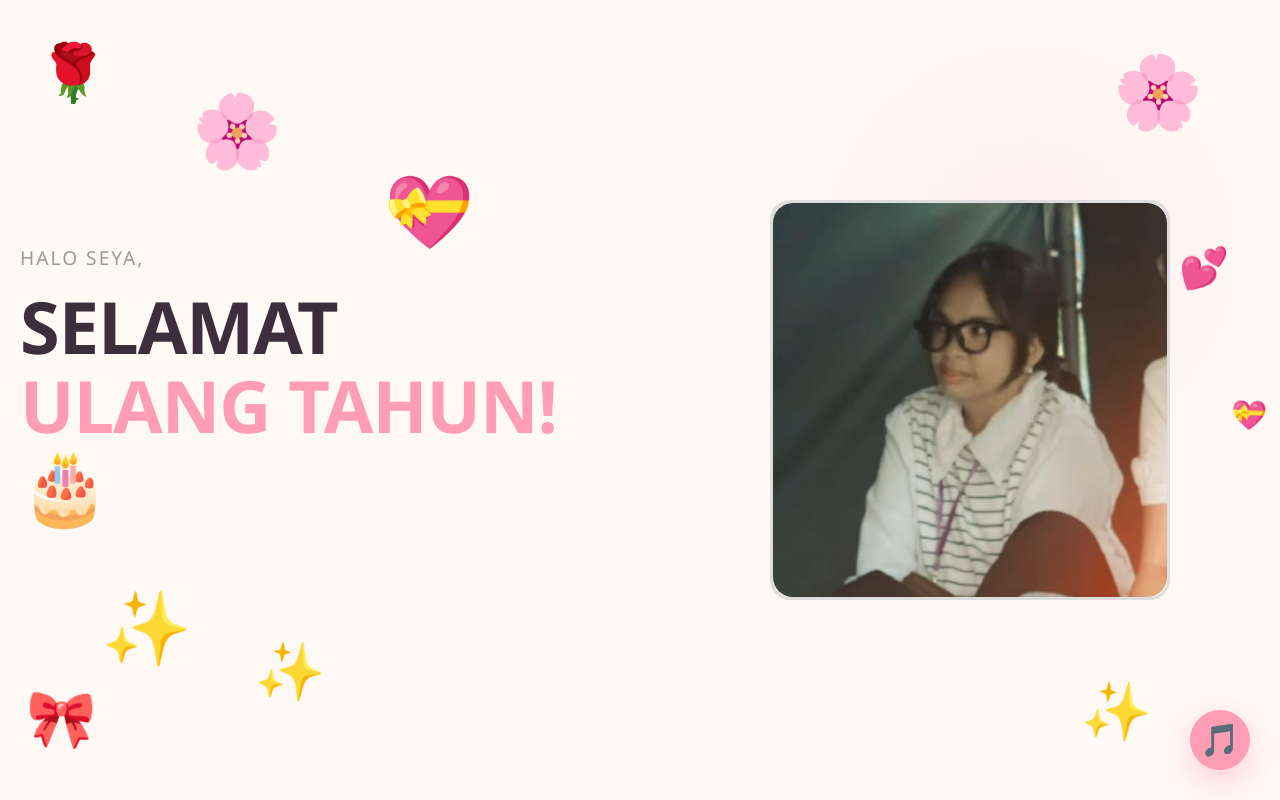
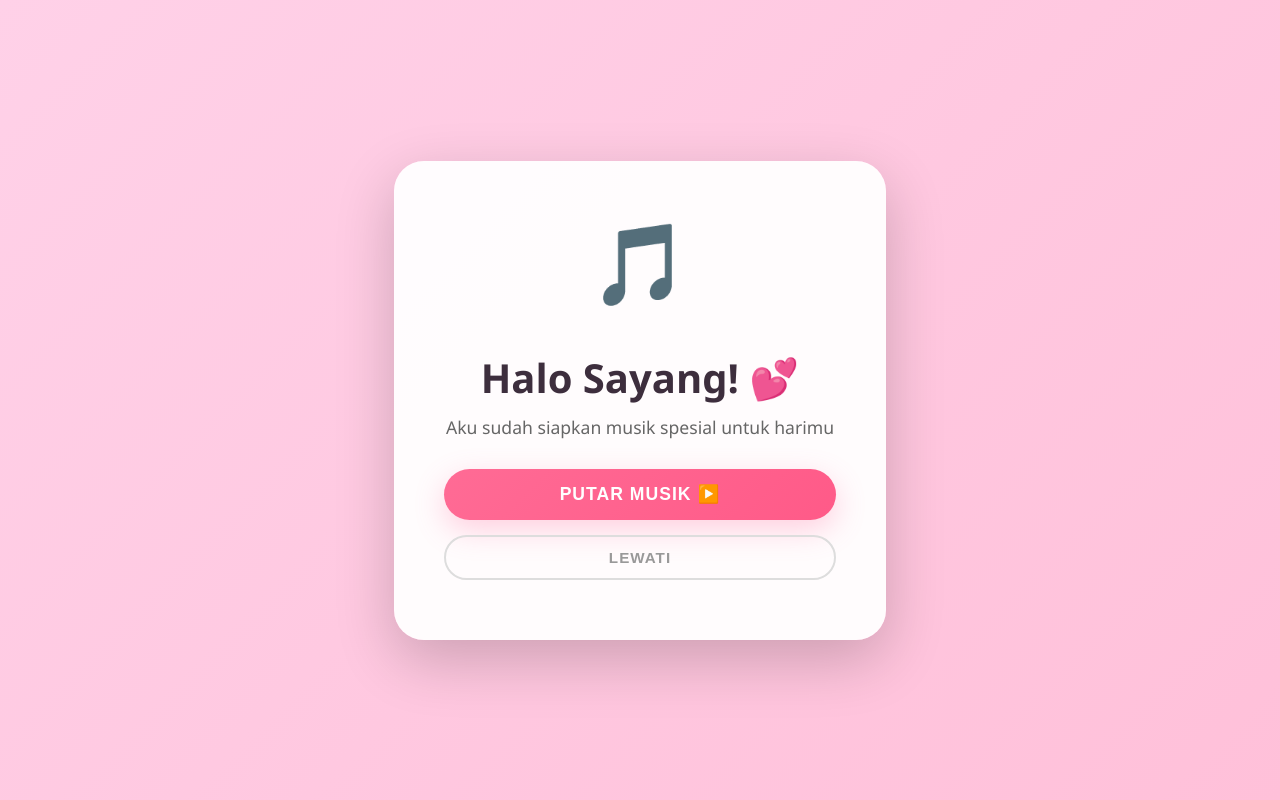
Before and after one commit to Voidxy6475/birthday-website, a plain HTML site: page index.html in a window 1280 px wide. Shown: the top 800 px of the page. Drawn offline with Linux system fonts and the light colour scheme.

Commit message:
Update index.html

```diff
--- a/index.html
+++ b/index.html
@@ -158,6 +158,121 @@
             animation: none;
         }
 
+        /* ===== MUSIC SPLASH SCREEN ===== */
+        .music-splash {
+            position: fixed;
+            top: 0;
+            left: 0;
+            width: 100%;
+            height: 100%;
+            background: linear-gradient(135deg, #FFD1E8 0%, #FFC0D9 100%);
+            display: flex;
+            align-items: center;
+            justify-content: center;
+            z-index: 3000;
+            opacity: 0;
+            pointer-events: none;
+            transition: opacity 0.5s ease;
+        }
+
+        .music-splash.show {
+            opacity: 1;
+            pointer-events: auto;
+        }
+
+        .music-splash-content {
+            text-align: center;
+            background: rgba(255, 255, 255, 0.95);
+            padding: 60px 50px;
+            border-radius: 30px;
+            max-width: 500px;
+            box-shadow: 0 20px 60px rgba(0, 0, 0, 0.2);
+            animation: scaleIn 0.5s cubic-bezier(0.34, 1.56, 0.64, 1);
+        }
+
+        @keyframes scaleIn {
+            from {
+                opacity: 0;
+                transform: scale(0.8);
+            }
+            to {
+                opacity: 1;
+                transform: scale(1);
+            }
+        }
+
+        .music-splash-icon {
+            font-size: 80px;
+            margin-bottom: 20px;
+            animation: floatIcon 3s ease-in-out infinite;
+        }
+
+        @keyframes floatIcon {
+            0%, 100% {
+                transform: translateY(0);
+            }
+            50% {
+                transform: translateY(-20px);
+            }
+        }
+
+        .music-splash-content h2 {
+            font-size: 2.5rem;
+            color: #3D2E3D;
+            margin-bottom: 10px;
+            font-weight: 900;
+        }
+
+        .music-splash-content p {
+            font-size: 1.1rem;
+            color: #666;
+            margin-bottom: 30px;
+            font-weight: 300;
+        }
+
+        .music-splash-btn {
+            background: linear-gradient(135deg, #FF6B95 0%, #FF5A88 100%);
+            color: white;
+            border: none;
+            padding: 15px 40px;
+            font-size: 1.1rem;
+            font-weight: 700;
+            border-radius: 50px;
+            cursor: pointer;
+            transition: all 0.3s ease;
+            margin-bottom: 15px;
+            width: 100%;
+            text-transform: uppercase;
+            letter-spacing: 1px;
+            box-shadow: 0 10px 30px rgba(255, 107, 157, 0.3);
+        }
+
+        .music-splash-btn:hover {
+            background: linear-gradient(135deg, #FF5A88 0%, #FF4978 100%);
+            transform: translateY(-3px);
+            box-shadow: 0 15px 40px rgba(255, 107, 157, 0.5);
+        }
+
+        .music-splash-btn-skip {
+            background: transparent;
+            color: #999;
+            border: 2px solid #ddd;
+            padding: 12px 40px;
+            font-size: 0.95rem;
+            font-weight: 600;
+            border-radius: 50px;
+            cursor: pointer;
+            transition: all 0.3s ease;
+            width: 100%;
+            text-transform: uppercase;
+            letter-spacing: 1px;
+        }
+
+        .music-splash-btn-skip:hover {
+            border-color: #FF6B95;
+            color: #FF6B95;
+        }
+
         /* ===== PAGE CONTENT ===== */
         .page {
             display: none;
@@ -934,8 +1049,19 @@
     <button class="back-button" id="backButton" onclick="goToPage('home')">←</button>
 
     <audio id="bgMusic" loop>
-        <source src="music.mp3" type="audio/mpeg">
+        <source src="Birthday Song Piano cover (Happy birthday to me XD).mp3" type="audio/mpeg">
     </audio>
+
+    <!-- MUSIC SPLASH SCREEN -->
+    <div id="musicSplash" class="music-splash show">
+        <div class="music-splash-content">
+            <div class="music-splash-icon">🎵</div>
+            <h2>Halo Sayang! 💕</h2>
+            <p>Aku sudah siapkan musik spesial untuk harimu</p>
+            <button class="music-splash-btn" onclick="startMusicAndCloseSplash()">Putar Musik ▶️</button>
+            <button class="music-splash-btn-skip" onclick="skipMusicSplash()">Lewati</button>
+        </div>
+    </div>
 
     <button id="musicBtn" class="audio-control">🎵</button>
 
@@ -950,7 +1076,7 @@
 
             <div class="hero-content">
                 <div class="hero-text">
-                    <h2>HALO SEYA,</h2>
+                    <h2>HALO SAYANG,</h2>
                     <h1>SELAMAT<span>ULANG TAHUN! 🎂</span></h1>
                 </div>
                 <div class="hero-image">
@@ -967,7 +1093,7 @@
             <!-- DECORATIONS - JAUH TERPISAH SATU SAMA LAIN -->
             <div class="floating-decoration size-4" style="top: 14%; left: 3%;">🎉</div>
              <div class="floating-decoration size-5" style="top: 13%; right: 25%;">🎀</div>
-            <div class="floating-decoration size-3" style="top: 10%; right: 1%;">✨</div>
+            <div class="floating-decoration size-3" style="top: 50%; right: 1%;">✨</div>
             <div class="floating-decoration size-5" style="bottom: 13%; left: 25%;">🎀</div>
 
 
@@ -1017,7 +1143,7 @@
             <div class="im-so-glad-content">
                 <div class="im-so-glad-text">
                     <h2>AKU BEGITU<br>BERUNTUNG</h2>
-                    <p>memilikimu dalam hidupku, kamu memiliki hati emas dan jiwa yang memancarkan kehangatan serta kebaikan. Kamu adalah orang paling cantik yang pernah aku kenal, baik dari dalam maupun dari luar. 💕</p>
+                    <p>memilikimu dalam hidupku dan bisa memanggilmu pacarku, kamu memiliki hati emas dan jiwa yang memancarkan kehangatan serta kebaikan. Kamu adalah orang paling cantik yang pernah aku kenal, baik dari dalam maupun dari luar. 💕</p>
                     <p>aku ingin meluangkan waktu untuk memberitahumu betapa berarti dirimu bagiku. Kamu adalah berkah terbesar dalam hidupku dan orang favorit di dunia ini.</p>
                 </div>
                 <div class="im-so-glad-image">
@@ -1036,7 +1162,7 @@
             <!-- DECORATIONS - JAUH TERPISAH SATU SAMA LAIN -->
             <div class="floating-decoration size-4" style="top: 4%; left: 3%;">🌹</div>
             <div class="floating-decoration size-3" style="top: 30%; right: 4%;">💕</div>
-            <div class="floating-decoration size-5" style="bottom: 15%; left: 8%;">✨</div>
+            <div class="floating-decoration size-5" style="bottom: 30%; left: 8%;">✨</div>
              <div class="floating-decoration size-4" style="bottom: 5%; right: 10%;">✨</div>
 
             <div class="once-again-content">
@@ -1048,7 +1174,7 @@
                 </div>
                 <div class="once-again-text">
                     <h2>SELAMANYA<br>BERSAMA<br>DIRIMU 💞</h2>
-                    <p>Selamat ulang tahun untuk cintaku, sahabat terbaikku, belahan jiwaku, dan partner petualanganku. Terima kasih sudah menjadi sahabat yang luar biasa, mencintaiku tanpa syarat, dan menjadi orang paling menakjubkan yang pernah aku temui.</p>
+                    <p>Selamat ulang tahun untuk cinta hidupku, sahabat terbaikku, belahan jiwaku, dan partner petualanganku. Terima kasih sudah menjadi pacar yang luar biasa, mencintaiku tanpa syarat, dan menjadi orang paling menakjubkan yang pernah aku temui.</p>
                     <p>aku ingin memberikanmu semua cinta, kebahagiaan, dan kesuksesan di dunia. Semoga semua mimpi dan harapanmu terwujud, dan semoga tahun ini penuh dengan petualangan baru dan momen-momen tak terlupakan. aku tidak sabar untuk merayakan banyak ulang tahunmu lagi dan menciptakan kenangan indah bersama.</p>
                     <p>semoga harimu penuh dengan kegembiraan dan cinta yang kamu layak dapatkan. Aku mencintaimu lebih dari yang bisa diekspresikan dengan kata-kata 💗</p>
                 </div>
@@ -1081,7 +1207,7 @@
                     <div class="coupon-main">
                         <div class="coupon-label">KUPON CINTA</div>
                         <div class="coupon-title">MAKAN MALAM ROMANTIS</div>
-                        <div class="coupon-date">BERLAKU HINGGA APRIL 2026</div>
+                        <div class="coupon-date">BERLAKU HINGGA APRIL 2025</div>
                         <div class="coupon-hole top"></div>
                         <div class="coupon-hole bottom"></div>
                     </div>
@@ -1092,7 +1218,7 @@
                     <div class="coupon-main">
                         <div class="coupon-label">KUPON CINTA</div>
                         <div class="coupon-title">SHOPPING SPREE GRATIS</div>
-                        <div class="coupon-date">BERLAKU HINGGA APRIL 2026</div>
+                        <div class="coupon-date">BERLAKU HINGGA APRIL 2025</div>
                         <div class="coupon-hole top"></div>
                         <div class="coupon-hole bottom"></div>
                     </div>
@@ -1103,7 +1229,7 @@
                     <div class="coupon-main">
                         <div class="coupon-label">KUPON CINTA</div>
                         <div class="coupon-title">HADIAH PILIHAN KAMI</div>
-                        <div class="coupon-date">BERLAKU HINGGA APRIL 2026</div>
+                        <div class="coupon-date">BERLAKU HINGGA APRIL 2025</div>
                         <div class="coupon-hole top"></div>
                         <div class="coupon-hole bottom"></div>
                     </div>
@@ -1114,7 +1240,7 @@
                     <div class="coupon-main">
                         <div class="coupon-label">KUPON CINTA</div>
                         <div class="coupon-title">LIBURAN AKHIR PEKAN</div>
-                        <div class="coupon-date">BERLAKU HINGGA APRIL 2026</div>
+                        <div class="coupon-date">BERLAKU HINGGA APRIL 2025</div>
                         <div class="coupon-hole top"></div>
                         <div class="coupon-hole bottom"></div>
                     </div>
@@ -1292,7 +1418,7 @@
             <h2>💌 SURAT CINTA</h2>
             <p>Sayang,</p>
             <p>Di hari yang istimewa ini, aku ingin mengatakan bahwa kamu adalah hadiah terbesar dalam hidupku. Setiap senyum, setiap tawa, setiap momen bersama kamu adalah kenangan yang akan aku hargai selamanya. 💕</p>
-            <p>Kamu membuat hidup menjadi lebih indah, lebih bermakna, dan lebih penuh warna. Terima kasih telah menjadi bagian dari perjalanan hidupku dan menjadi salah satu alasan terbesar kebahagiaanku.</p>
+            <p>Kamu membuat hidup menjadi lebih indah, lebih bermakna, dan lebih penuh warna. Terima kasih telah menjadi bagian dari perjalanan hidupku dan menjadi alasan terbesar kebahagiaanku.</p>
             <p>Kamu adalah mimpi yang menjadi kenyataan. Setiap hari denganmu adalah anugerah yang aku syukuri dengan sepenuh hati. Aku berjanji untuk selalu ada untukmu, merawatmu, dan membuat hari-harimu penuh dengan kebahagiaan.</p>
             <p>Semoga hari ini penuh dengan kebahagiaan yang kamu layak terima, dan semoga setiap hari ke depan membawa keberuntungan, kesuksesan, dan cinta yang melimpah untuk dirimu.</p>
             <p>Selamat ulang tahun untuk orang yang paling aku cintai di dunia. 💗✨</p>
@@ -1395,48 +1521,43 @@
         // ===== AUDIO CONFIGURATION =====
         const audio = document.getElementById('bgMusic');
         const btn = document.getElementById('musicBtn');
-
-        // Flag untuk track apakah music sudah dimulai
-        let musicStarted = false;
-
-        // Fungsi untuk memulai musik
-        function startMusic() {
-            if (!musicStarted) {
-                audio.play().catch((error) => {
-                    console.log('Autoplay blocked by browser - waiting for user interaction');
-                });
+        const musicSplash = document.getElementById('musicSplash');
+
+        // Fungsi untuk mulai musik dan tutup splash
+        function startMusicAndCloseSplash() {
+            audio.play().then(() => {
+                musicSplash.classList.remove('show');
                 btn.classList.remove('muted');
                 btn.innerHTML = "🎵";
-                musicStarted = true;
-            }
-        }
-
-        // Autoplay saat DOM sudah siap
-        document.addEventListener('DOMContentLoaded', function() {
-            startMusic();
-        });
-
-        // Backup: Autoplay saat user pertama kali berinteraksi (click atau scroll)
-        // Event listener ini akan dihapus setelah musik berhasil dimulai
-        document.addEventListener('click', startMusic, { once: true });
-        document.addEventListener('scroll', startMusic, { once: true });
+            }).catch((error) => {
+                console.log('Audio play error:', error);
+                alert('Maaf, musik tidak bisa diputar. Coba refresh halaman.');
+            });
+        }
+
+        // Fungsi untuk skip splash screen
+        function skipMusicSplash() {
+            musicSplash.classList.remove('show');
+            btn.classList.add('muted');
+            btn.innerHTML = "🔇";
+        }
+
+        // Musik loop
+        audio.loop = true;
 
         // Fungsi untuk toggle play/pause saat tombol musik diklik
         btn.addEventListener('click', function(e) {
-            e.stopPropagation(); // Prevent triggering the single-use startMusic listener
+            e.stopPropagation();
             if (audio.paused) {
                 audio.play();
                 btn.classList.remove('muted');
-                btn.innerHTML = "🎵"; // Icon saat main
+                btn.innerHTML = "🎵";
             } else {
                 audio.pause();
                 btn.classList.add('muted');
-                btn.innerHTML = "🔇"; // Icon saat mute
+                btn.innerHTML = "🔇";
             }
         });
-
-        // Memastikan loop aktif
-        audio.loop = true;
 
         // ===== PAGE NAVIGATION =====
         function goToPage(pageName) {
```
